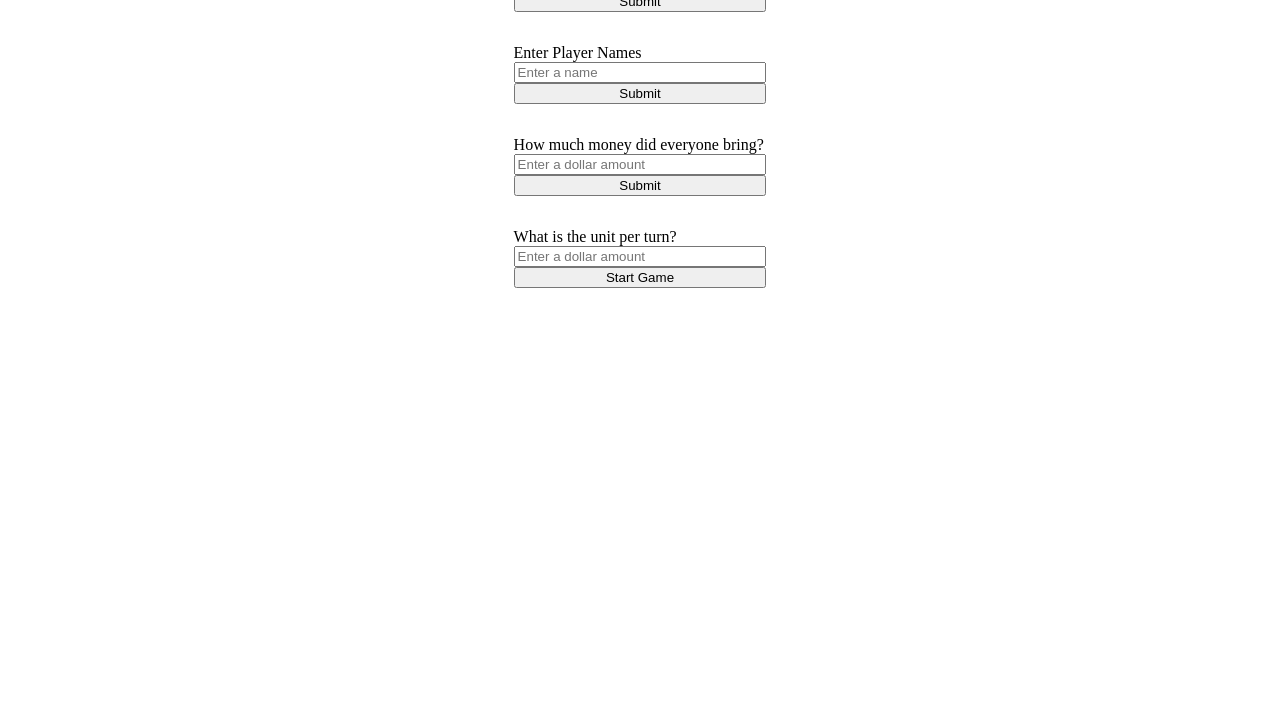
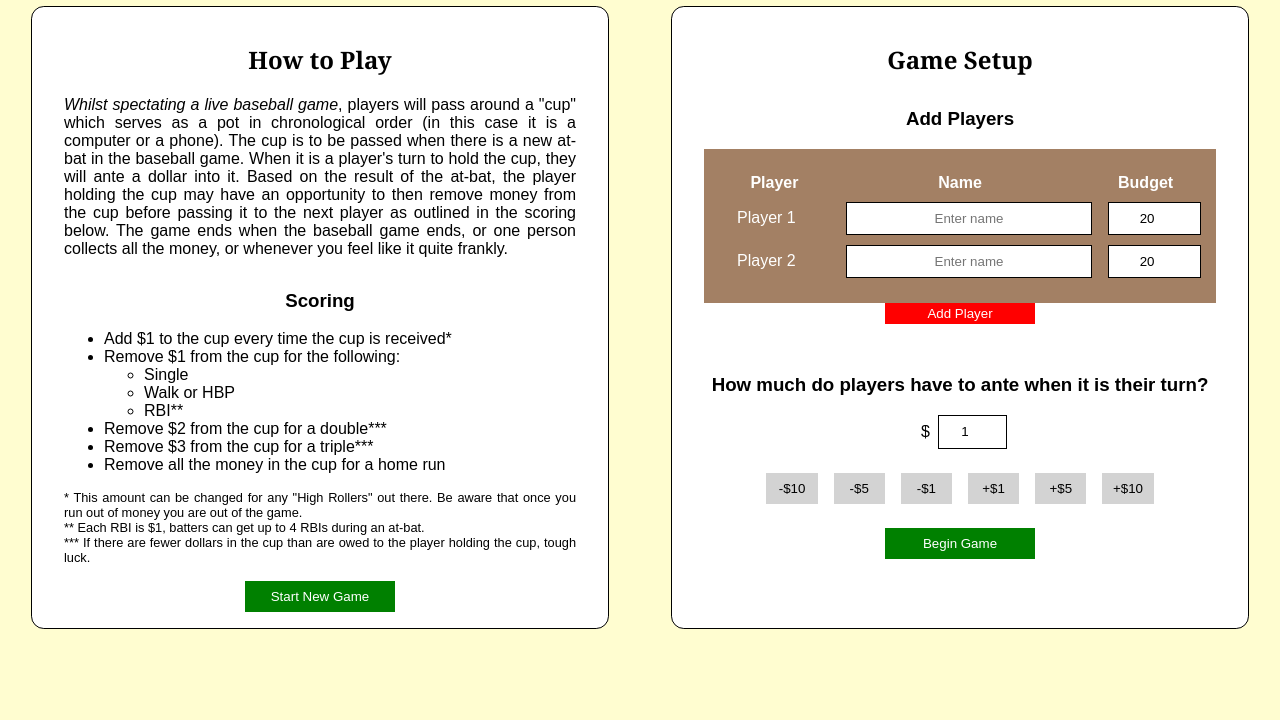
Before and after one commit to charley-dixon/dollar-game, a plain HTML site: page index.html in a window 1280 px wide. Shown: the part 80-800 px from the top of the page. Drawn offline with Linux system fonts and the light colour scheme.

Commit message:
Figure out gameflow, begin attaching JS behind HTML elements

```diff
--- a/css/master.css
+++ b/css/master.css
@@ -1,6 +1,166 @@
-.form {
+#setup {
+  /* display: none; */
+}
+
+#gameplay {
+  display: none;
+}
+
+body {
+  margin: 0;
+  font-family: sans-serif;
+  background-color: #fffdd0;
+}
+
+.container {
   display: flex;
-  flex-direction: column;
+  justify-content: space-between;
+}
+
+.column {
+  width: 40%;
+  margin: 0 auto;
+  border: 1px solid black;
+  padding: 1rem 2rem;
+  background-color: white;
+  border-radius: 0.8rem;
+}
+
+a {
+  text-decoration: none;
+  color: black;
+}
+
+h1 {
+  text-align: center;
+  font-family: Georgia;
+  color: darkgreen;
+}
+
+h2 {
+  text-align: center;
+  font-family: Georgia;
+}
+
+h3 {
+  text-align: center;
+  margin-top: 2rem;
+}
+
+p {
+  text-align: justify;
+}
+
+.caveat {
+  font-size: 0.8rem;
+  margin: 0;
+}
+
+.btn {
+  display: block;
+  margin: 1rem auto 0 auto;
+  width: 150px;
+  padding: 0.5rem;
+  border: none;
+  color: white;
+}
+
+.btn:hover {
+  cursor: pointer;
+}
+
+.start {
+  background-color: green;
+}
+
+.start:hover {
+  background-color: darkgreen;
+}
+
+#end {
+  background-color: red;
+  display: none;
+}
+
+#end:hover {
+  background-color: darkred;
+}
+
+
+/* --------- Game Setup --------- */
+
+.input {
+  display: flex;
+  justify-content: center;
+}
+
+span {
+  padding: 0.5rem;
+}
+
+input {
+  text-align: center;
+  border: 1px solid black;
+  width: 100%;
+  padding: 0.5rem;
+}
+
+.number {
+  width: 10%;
+}
+
+.controls {
+  display: flex;
+  justify-content: center;
+  margin-top: 1rem;
+}
+
+.controls * {
+  width: 10%;
+  margin: 0.5rem;
+  background-color: #d3d3d3;
+}
+
+.control {
+  border: none;
+}
+
+.control:hover {
+  cursor: pointer;
+  background-color: darkgrey;
+}
+
+table {
+  margin: 0 auto;
+  width: 100%;
+  border-spacing: 2rem 0.5rem;
+  border: 1px solid black;
+  background-color: #a38064;
+  border: none;
+  padding: 1rem 0;
+  color: white;
+}
+
+th:first-child {
   width: 20%;
-  margin: 2rem auto;
 }
+
+th:nth-child(2) {
+  width: 60%;
+}
+
+th:nth-child(3) {
+  width: 20%;
+}
+
+/* Setup Buttons */
+
+#add {
+  background-color: red;
+  margin-top: 0;
+  padding: 0.2rem 0.5rem;
+}
+
+#add:hover {
+  background-color: #3f3f3f;
+}
--- a/index.html
+++ b/index.html
@@ -8,27 +8,90 @@
     <script src="./js/rules.js" charset="utf-8" defer></script>
   </head>
   <body>
-    <!-- Setup Form -->
-    <div class="" id="setup">
-      <div class="form" id="numbersForm">
-        <label for="numPlayers">How Many Participants?</label>
-        <input id="numPlayers" type="number" name="numPlayers" placeholder="Enter a number">
-        <input type="submit" name="submit" value="Submit">
+    <a href="https://github.com/charley-dixon/dollar-game" target="_blank">
+      <h1>💸⚾️ The Baseball Dollar Game ⚾️💸</h1>
+    </a>
+    <div class="container">
+      <div class="column">
+        <h2>How to Play</h2>
+        <p><em>Whilst spectating a live baseball game</em>, players will pass around a "cup" which serves as a pot in chronological order (in this case it is a computer or a phone). The cup is to be passed when there is a new at-bat in the baseball game. When it is a player's turn to hold the cup, they will ante a dollar into it. Based on the result of the at-bat, the player holding the cup may have an opportunity to then remove money from the cup before passing it to the next player as outlined in the scoring below. The game ends when the baseball game ends, or one person collects all the money, or whenever you feel like it quite frankly.</p>
+        <h3>Scoring</h3>
+        <ul>
+          <li>Add $1 to the cup every time the cup is received*</li>
+          <li>Remove $1 from the cup for the following:</li>
+          <ul>
+            <li>Single</li>
+            <li>Walk or HBP</li>
+            <li>RBI**</li>
+          </ul>
+          <li>Remove $2 from the cup for a double***</li>
+          <li>Remove $3 from the cup for a triple***</li>
+          <li>Remove all the money in the cup for a home run</li>
+        </ul>
+
+        <p class="caveat">* This amount can be changed for any "High Rollers" out there. Be aware that once you run out of money you are out of the game.</p>
+        <p class="caveat">** Each RBI is $1, batters can get up to 4 RBIs during an at-bat.</p>
+        <p class="caveat">*** If there are fewer dollars in the cup than are owed to the player holding the cup, tough luck.</p>
+        <input type="submit" name="start" value="Start New Game" class="btn start" id="start">
+        <!-- Hidden Reset Button that flips on with the start button being clicked -->
+        <input type="submit" name="end" value="End Game" id="end" class="btn">
       </div>
-      <div class="form" id="namesForm">
-        <label for="playerNames">Enter Player Names</label>
-        <input id="playerNames" type="text" name="playerNames" placeholder="Enter a name">
-        <input type="submit" name="submit" value="Submit">
+
+      <!-- ----------------------- Game Setup ----------------------- -->
+      <div class="column" id="setup">
+        <h2>Game Setup</h2>
+        <!-- Hidden section for v2.0 that connects to live baseball games
+        <div class="inputs">
+          <h3>Which game are you watching</h3>
+          This will be an iframe or something that lists all the games that day
+        </div> -->
+        <div class="inputs">
+          <h3>Add Players</h3>
+
+          <table>
+            <thead>
+              <tr>
+                <th>Player</th>
+                <th>Name</th>
+                <th>Budget</th>
+              </tr>
+            </thead>
+            <tbody>
+              <tr>
+                <td>Player 1</td>
+                <td><input type="text" name="name" placeholder="Enter name" class="name"></td>
+                <td><input type="number" name="budget" value="20" class="budget"></td>
+              </tr>
+              <tr>
+                <td>Player 2</td>
+                <td><input type="text" name="name" placeholder="Enter name" class="name"></td>
+                <td><input type="number" name="budget" value="20" class="budget"></td>
+              </tr>
+            </tbody>
+          </table>
+          <input type="submit" name="add" value="Add Player" class="btn" id="add">
+        </div>
+        <br>
+        <div class="inputs">
+          <h3>How much do players have to ante when it is their turn?</h3>
+          <div class="input">
+            <span>$</span>
+            <input type="number" name="ante" value="1" id="ante" class="number">
+          </div>
+          <div class="controls">
+            <input type="submit" name="-10" value="-$10" class="control">
+            <input type="submit" name="-5" value="-$5" class="control">
+            <input type="submit" name="-1" value="-$1" class="control">
+            <input type="submit" name="1" value="+$1" class="control">
+            <input type="submit" name="5" value="+$5" class="control">
+            <input type="submit" name="10" value="+$10" class="control">
+          </div>
+          <input type="submit" name="start" value="Begin Game" class="btn start" id="begin">
+        </div>
       </div>
-      <div class="form" id="budgetForm">
-        <label for="budget">How much money did everyone bring?</label>
-        <input id="budget" type="number" name="budget" placeholder="Enter a dollar amount">
-        <input type="submit" name="submit" value="Submit">
-      </div>
-      <div class="form" id="unitForm">
-        <label for="unit">What is the unit per turn?</label>
-        <input id="unit" type="number" name="unit" placeholder="Enter a dollar amount">
-        <input id="startGame" type="submit" name="startGame" value="Start Game">
+      <!-- ------------ Gameplay ------------ -->
+      <div class="column" id="gameplay">
+
       </div>
     </div>
   </body>
--- a/js/setup.js
+++ b/js/setup.js
@@ -1,19 +1,50 @@
 // Game Setup
 // This script defines the procedures for setting up the game:
-// 1) How many people would like to play? (need to construct players upon user entry and add them to a list)
-// 2) What are your player's names? (randomize the order of the players in the list)
-// 3) How much money would you like to put in the cup each turn? (set scoring based on unit)
-// 4) startgame()
-const setupForms = document.getElementById('setup'); // this will give us an array that allows us to turn on and off each form to present the to the user one at a time
-const numPlayers = document.getElementById('numPlayers');
-const playerNames = document.getElementById('playerNames');
-const unit = document.getElementById('unit');
-const startGame = document.getElementById('startGame');
+// Player reads rules
+// Player starts new game
+// Rules shift over and second div has display changed from none to flex
 
-// need a method for setting player order randomly
-function setOrder(players) {
-  Math.floor(Math.random() * players.length);
+// ====== Container Windows ======
+const windows = document.getElementsByClassName('column');
+
+// ====== Buttons ======
+const startBtn = document.getElementById('start');
+const endBtn = document.getElementById('end');
+const addBtn = document.getElementById('add');
+const beginBtn = document.getElementById('begin');
+const controlBtns = document.getElementsByClassName('control');
+
+// ====== Inputs ======
+const ante = document.getElementById('ante');
+const names = document.getElementsByClassName('name');
+const budgets = document.getElementsByClassName('budget');
+const table = document.querySelector('tbody');
+
+// ====== Event Listeners ======
+// Start the new game
+startBtn.addEventListener('click', function() {
+  windows[1].style.display = 'inline';
+  startBtn.style.display = 'none';
+  // endBtn.style.display = 'block';
+});
+
+// Add or subtract from the ante
+for(let i = 0 ; i < controlBtns.length ; i++) {
+  controlBtns[i].addEventListener('click', function() {
+    ante.value = Number(ante.value) + Number(this.name);
+  });
 }
+
+// Add more players
+addBtn.addEventListener('click', function() {
+  let newRow = table.insertRow(-1);
+});
+
+// Begin the game
+beginBtn.addEventListener('click', function() {
+  windows[1].style.display = 'none';
+  windows[2].style.display = 'inline';
+});
 
 
 
@@ -43,34 +74,13 @@ const scoring = {
 };
 
 // -----------------------------------------------------------------------------
-// ENTERING PLAYER NAMES
+// Creating Players
 // -----------------------------------------------------------------------------
-// based on the number of players selected, a list of names will be generated
-function setPlayerNames() {
-
+function Player(name, budget) {
+  this.name = name;
+  this.budget = budget;
+  // method to ante up when it is their turn
+  this.ante = function() {
+    this.budget -= scoring.ante;
+  };
 }
-
-// constructor function for creating new players
-// actions that players take: adding and removing money from cup
-function Player(name, money, hasCup) {
-  this.name = name;
-  this.money = money;
-};
-
-Player.prototype.myTurn = function() {
-  // if they have the cup, return true
-  if(cup.position === this.position)
-  // if they don't return false
-};
-
-// ANTE method for adding a dollar to the cup (keep in mind this *removes* a dollar from their wallet)
-Player.prototype.ante = function() {
-  this.money -= scoring.ante;
-  cup.dollars += scoring.ante;
-};
-
-// method for taking a dollar from the cup and adding to a player's wallet
-Player.prototype.removeDollar = function(turnCondition) {
-  // add money to player's wallet based on result of the at-bat
-  this.money += turnCondition;
-};
```
Also changed, not shown: 1 other file.
